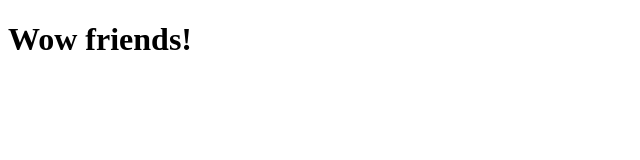
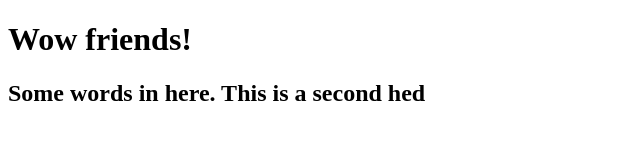
Before and after one commit to dudeandu/upgraded-engine, a plain HTML site: page index.html in a window 1280 px wide. Shown: the whole page, without its empty margins (0-640 px from the left). Drawn offline with Linux system fonts and the light colour scheme.

Commit message:
added a healine 2

```diff
--- a/index.html
+++ b/index.html
@@ -10,5 +10,7 @@
 
   <h1>Wow friends!</h1>
 
+  <h2>Some words in here. This is a second hed</h2>
+
 </body>
 </html>
```
